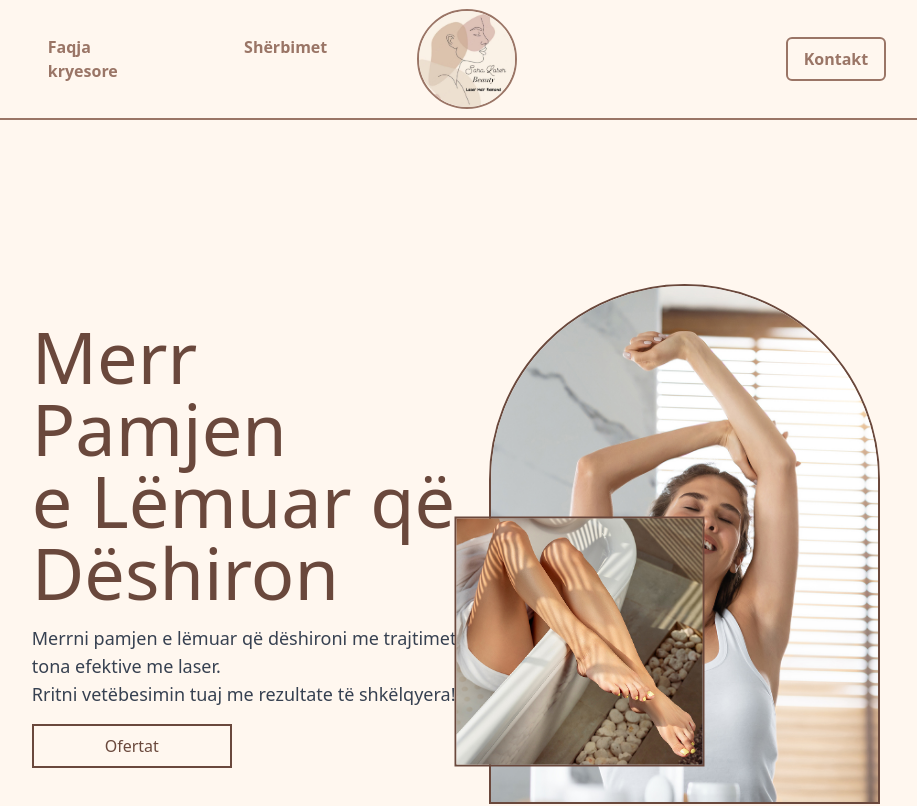
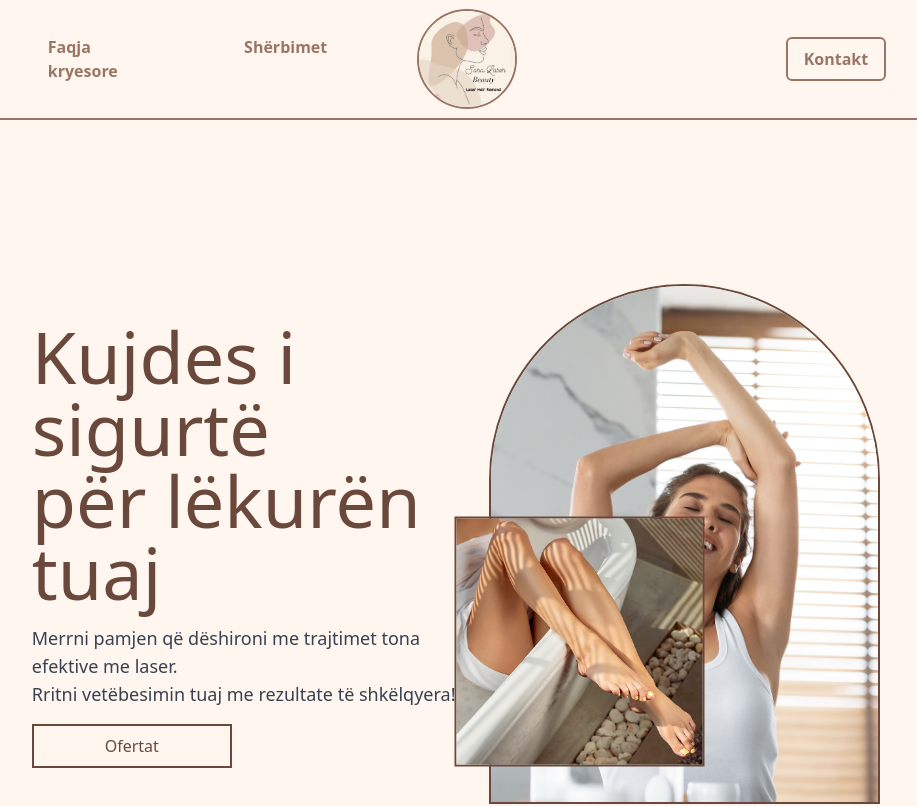
Before and after one commit to ArtisAdemi/LaserBeauty, a React (Vite) app in the folder app/: page / in a window 1280 px wide. Shown: the top 806 px of the page, without its empty margins (173-1090 px from the left). Built offline with nearby package versions, Linux system fonts and the light colour scheme.

Commit message:
removed lemuar

```diff
--- a/app/src/pages/Home.tsx
+++ b/app/src/pages/Home.tsx
@@ -22,10 +22,10 @@ const Home: React.FC = () => {
       <div className="min-h-screen flex flex-col xl:flex-row items-center justify-between">
         <div className="w-full xl:w-1/2">
           <h1 className="text-5xl md:text-7xl font-md text-[#6a483c] mb-4">
-            Merr Pamjen <br className="hidden md:block" /> e Lëmuar që Dëshiron
+            Kujdes i sigurtë <br className="hidden md:block" />për lëkurën tuaj
           </h1>
           <p className="text-base xl:text-lg text-gray-700 mb-4">
-            Merrni pamjen e lëmuar që dëshironi me trajtimet tona efektive me
+            Merrni pamjen që dëshironi me trajtimet tona efektive me
             laser. <br className="hidden md:block" /> Rritni vetëbesimin tuaj me
             rezultate të shkëlqyera!
           </p>
```
